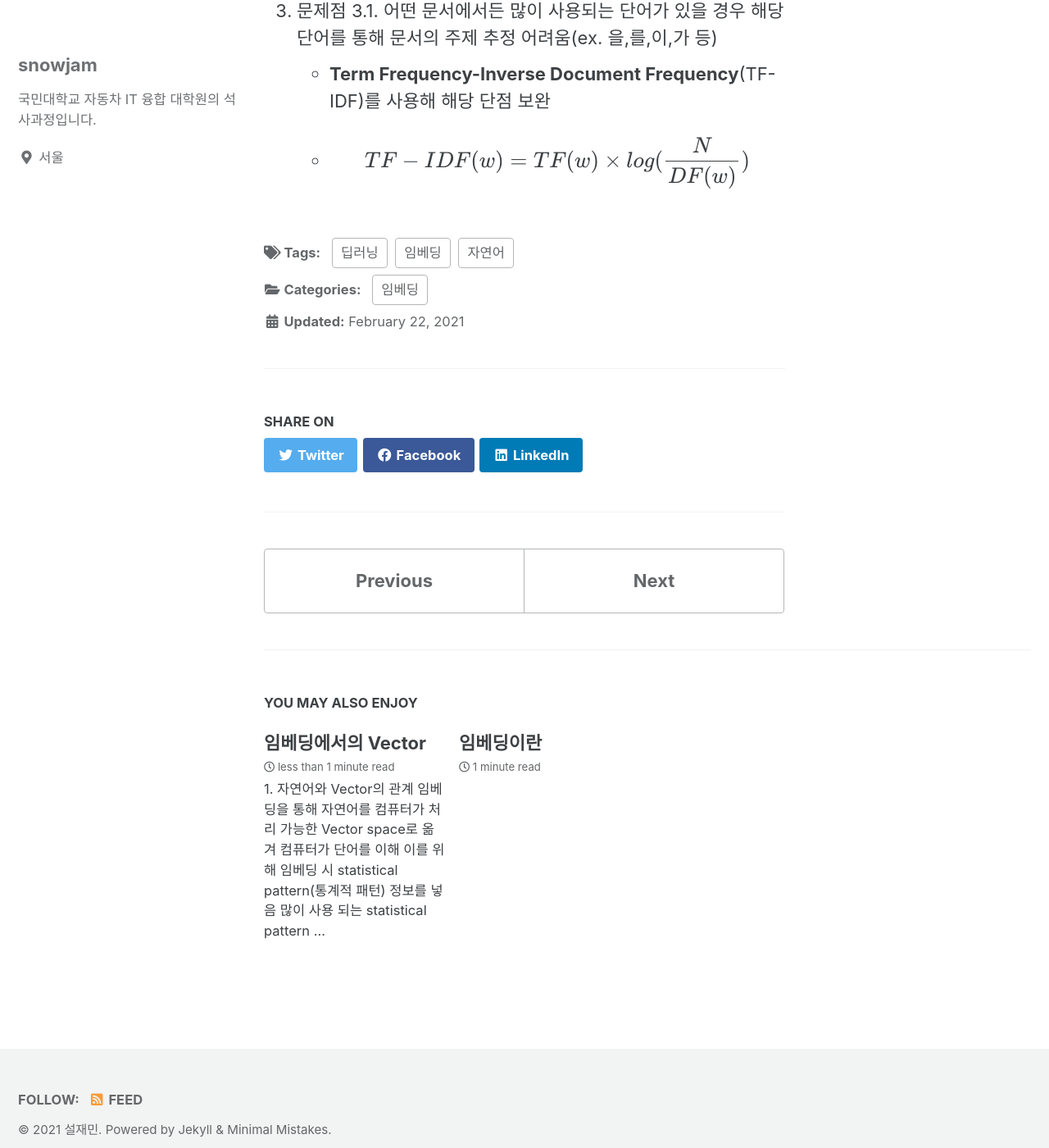
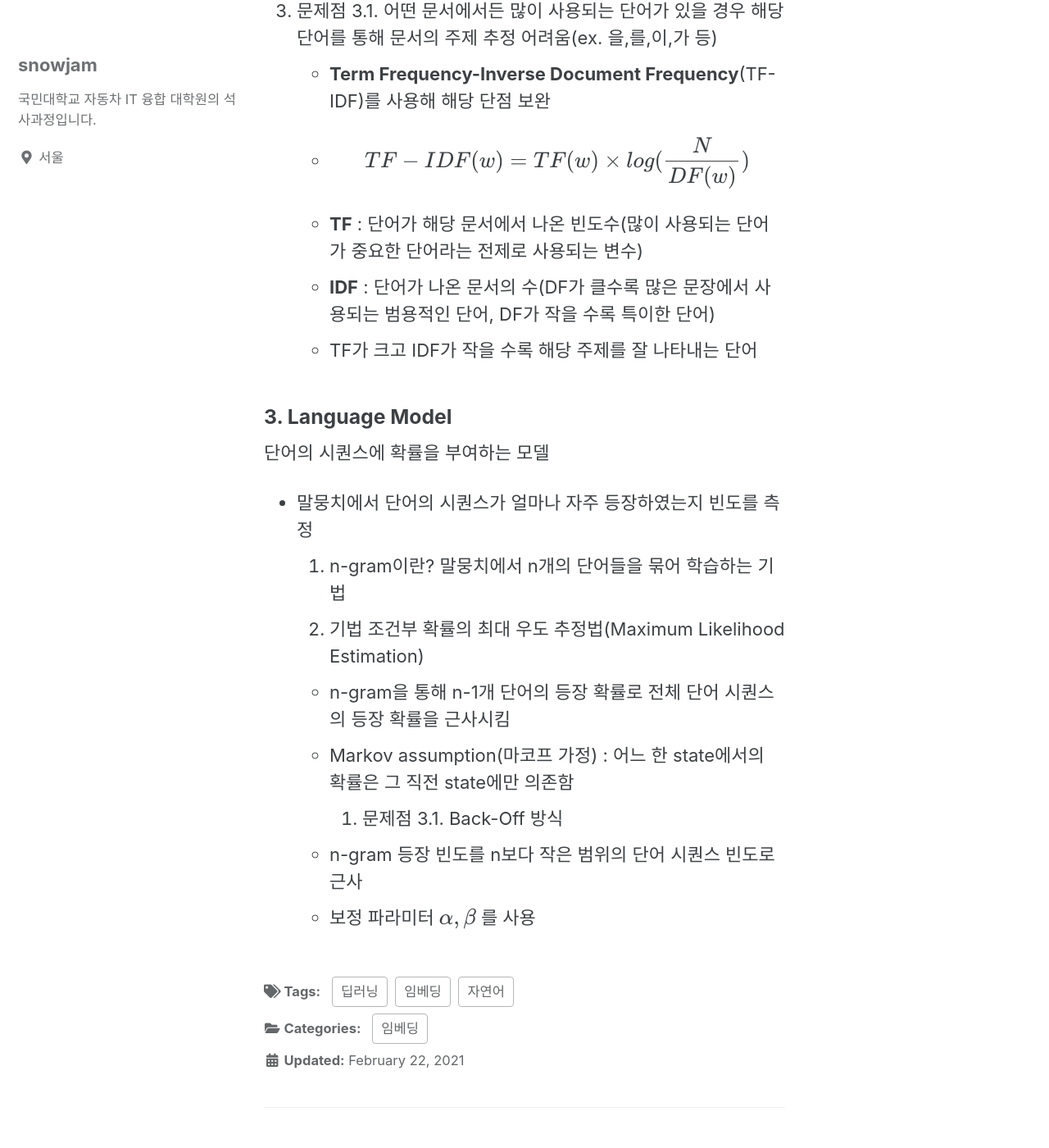
Before and after one commit to snowjamai/snowjamai.github.io, a Jekyll site: the page built from _posts/2021-02-22-임베딩에서의 Vector.md, in a window 1280 px wide and 1400 px high, scrolled down 1050 px. Shown: the whole window at 82% size. Built offline with Jekyll 4.4.1, drawn with Linux system fonts in a browser that asks for light colours; cached includes are drawn as plain includes; formulas are drawn with MathJax 3; some of the changed text lies outside the part shown.

Commit message:
contents add

```diff
--- a/_posts/2021-02-22-임베딩에서의 Vector.md
+++ b/_posts/2021-02-22-임베딩에서의 Vector.md
@@ -32,3 +32,20 @@ comments: true
 3.1. 어떤 문서에서든 많이 사용되는 단어가 있을 경우 해당 단어를 통해 문서의 주제 추정 어려움(ex. 을,를,이,가 등)
     - __Term Frequency-Inverse Document Frequency__(TF-IDF)를 사용해 해당 단점 보완
     - $$TF-IDF(w)=TF(w)\times log(\frac{N}{DF(w)}) $$
+    - __TF__ : 단어가 해당 문서에서 나온 빈도수(많이 사용되는 단어가 중요한 단어라는 전제로 사용되는 변수)
+    - __IDF__ : 단어가 나온 문서의 수(DF가 클수록 많은 문장에서 사용되는 범용적인 단어, DF가 작을 수록 특이한 단어)
+    - TF가 크고 IDF가 작을 수록 해당 주제를 잘 나타내는 단어
+
+### 3. Language Model
+단어의 시퀀스에 확률을 부여하는 모델
+- 말뭉치에서 단어의 시퀀스가 얼마나 자주 등장하였는지 빈도를 측정
+1. n-gram이란?
+말뭉치에서 n개의 단어들을 묶어 학습하는 기법
+2. 기법
+조건부 확률의 최대 우도 추정법(Maximum Likelihood Estimation)
+    - n-gram을 통해 n-1개 단어의 등장 확률로 전체 단어 시퀀스의 등장 확률을 근사시킴
+    - Markov assumption(마코프 가정) : 어느 한 state에서의 확률은 그 직전 state에만 의존함
+3. 문제점
+3.1. Back-Off 방식
+    - n-gram 등장 빈도를 n보다 작은 범위의 단어 시퀀스 빈도로 근사
+    - 보정 파라미터 $$\alpha, \beta $$ 를 사용
```
